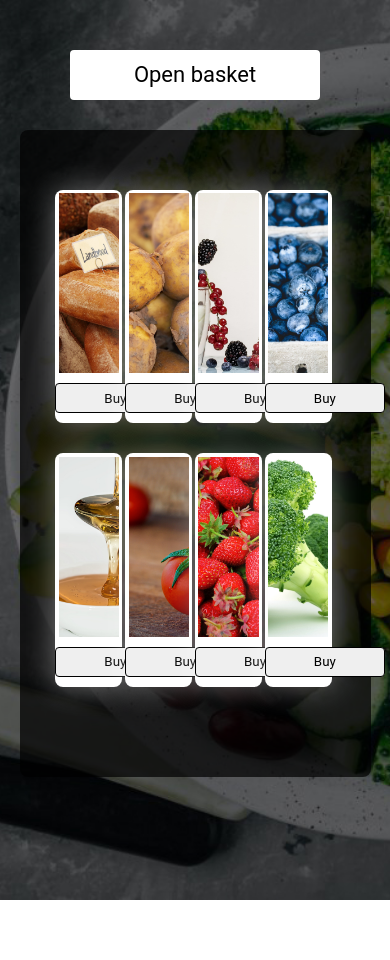
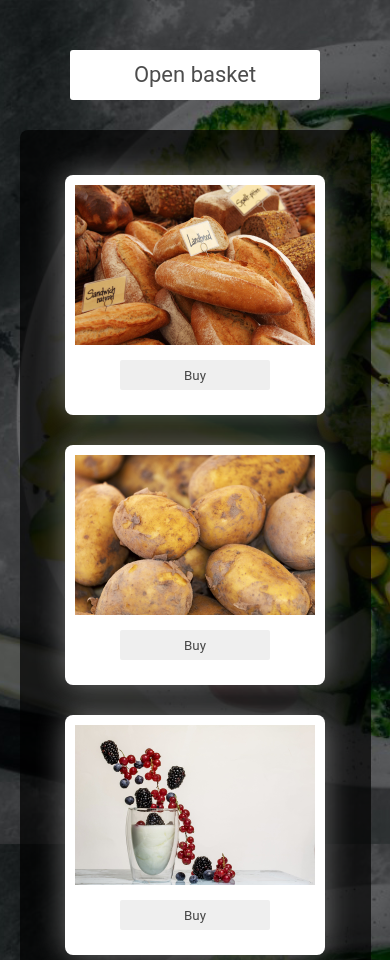
Before and after one commit to SunnatjonAbdurahmonov/product, a plain HTML site: page index.html in a window 390 px wide. Shown: the top 960 px of the page. Before the commit the page ends 900 px from the top, so only its background shows below. Drawn offline with Linux system fonts and the light colour scheme.

Commit message:
edit code

```diff
--- a/css/main.css
+++ b/css/main.css
@@ -7,101 +7,150 @@
 
 main {
     width: 100%;
-	height: 900px;
     padding-top: 50px;
     background: url('../images/food-bg.jpg') center center no-repeat;
     background-size: cover;
 }
+
 .open {
     display: block;
-	margin: 0 auto;
+    margin: 0 auto 30px;
     width: 250px;
     height: 50px;
-	margin-bottom: 30px;
     background-color: #fff;
-    border-radius: 4px;
+    border-radius: 3px;
     font-size: 22px;
     text-align: center;
     line-height: 50px;
     cursor: pointer;
     transition: 0.3s all;
+    color: rgba(0, 0, 0, .7);
 }
+
 .open:hover {
-    transform: scale(1.05);
+    background-color: rgba(0, 0, 0, .7);
+    color: #fff;
 }
+
 .shop {
     display: flex;
+    flex-wrap: wrap;
     justify-content: center;
     align-items: center;
-	flex-wrap: wrap;
     width: 90%;
     min-height: 560px;
     margin: 0 auto;
-	padding: 60px 30px;
-    background-color: rgba(0,0,0,.7);
+    padding: 30px;
+    background-color: rgba(0, 0, 0, .7);
     border-radius: 8px;
 }
+
 .product {
     width: 23%;
     min-height: 200px;
-	margin-right: 1%;
+    margin: 15px 10px;
     background-color: #fff;
     border-radius: 8px;
-    margin-bottom: 30px;
-    box-shadow: 0 0 30px rgba(256,256,256, .4);
+    box-shadow: 0 0 30px rgba(256, 256, 256, .4);
+    padding-bottom: 10px;
 }
+
 .product .product-card {
-	display: block;
-	width: 90%;
+    display: flex;
+    align-content: center;
+    justify-content: center;
+    padding: 10px;
+    width: 100%;
     height: 180px;
     margin: 0 auto;
-	margin-top: 5%;
 }
+
 .product .product-card img {
     width: 100%;
     height: 100%;
     object-fit: cover;
 }
-button {
+
+.buy-button {
     display: block;
-	width: 120px;
+    width: 150px;
     height: 30px;
-	margin: 0 auto;
-    margin-top: 10px;
-    margin-bottom: 10px;
-    border: 1px solid #000;
-    border-radius: 4px;
+    margin: 5px auto;
+    border-radius: 2px;
     cursor: pointer;
+    transition: all .3s;
+    border: none;
+    color: rgba(0, 0, 0, .7);
 }
+
+.buy-button:hover {
+    background-color: rgba(0, 0, 0, .7);
+    color: #fff;
+}
+
 .cart {
     display: none;
     width: 100%;
-	height: 100%;
+    height: 120%;
     position: absolute;
     top: 0;
-	background-color: rgba(0,0,0,.9)
+    background-color: rgba(0, 0, 0, .9)
 }
+
 h2 {
     color: #fff;
     font-size: 30px;
     text-align: center;
     margin-top: 30px;
 }
+
 .cart .cart-field {
     width: 80%;
-	height: 600px;
+    height: 80%;
     display: flex;
     justify-content: center;
     align-items: center;
     flex-wrap: wrap;
-	margin: 0 auto;
-	margin-top: 30px;
+    margin: 30px auto 0;
     border: 1px solid white;
 }
+
 .close {
+    display: block;
     width: 200px;
     height: 50px;
     background-color: #fff;
     font-size: 26px;
-	margin-top: 10px;
+    margin: 10px auto;
+    border: none;
+    border-radius: 3px;
+    transition: all .3s;
+    color: rgba(0, 0, 0, .7);
 }
+
+.close:hover {
+    background-color: rgba(0, 0, 0, .7);
+    color: #fff;
+}
+
+
+@media only screen and (max-width: 1200px) {
+
+    main {
+        background-repeat: repeat-y;
+        background-size: cover;
+        background-attachment: fixed;
+        padding-bottom: 50px;
+    }
+
+    .product {
+        width: auto;
+        height: auto;
+        margin: 15px;
+        padding-bottom: 20px;
+    }
+
+    .cart {
+        height: auto;
+    }
+}
--- a/index.html
+++ b/index.html
@@ -16,49 +16,49 @@
                     <div class="product-card">
                         <img src="./images/bread.jpg" alt="bread">
                     </div>
-                    <button>Buy</button>
+                    <button class="buy-button">Buy</button>
                 </div>
                 <div class="product">
                     <div class="product-card">
                         <img src="./images/potato.jpg" alt="potato">
                     </div>
-                    <button>Buy</button>
+                    <button class="buy-button">Buy</button>
                 </div>
                 <div class="product">
                     <div class="product-card">
                         <img src="./images/yogurt.jpg" alt="yogurt">
                     </div>
-                    <button>Buy</button>
+                    <button class="buy-button">Buy</button>
                 </div>
                 <div class="product">
                     <div class="product-card">
                         <img src="./images/blueberry.jpg" alt="blueberry">
                     </div>
-                    <button>Buy</button>
+                    <button class="buy-button">Buy</button>
                 </div>
                 <div class="product">
                     <div class="product-card">
                         <img src="./images/honey.jpg" alt="honey">
                     </div>
-                    <button>Buy</button>
+                    <button class="buy-button">Buy</button>
                 </div>
                 <div class="product">
                     <div class="product-card">
                         <img src="./images/tomato.jpg" alt="tomato">
                     </div>
-                    <button>Buy</button>
+                    <button class="buy-button">Buy</button>
                 </div>
                 <div class="product">
                     <div class="product-card">
                         <img src="./images/strawberries.jpg" alt="strawberries">
                     </div>
-                    <button>Buy</button>
+                    <button class="buy-button">Buy</button>
                 </div>
                 <div class="product">
                     <div class="product-card">
                         <img src="./images/broccoli.jpg" alt="broccoli">
                     </div>
-                    <button>Buy</button>
+                    <button class="buy-button">Buy</button>
                 </div>
             </div>
         </main>
```
Lines whose indentation alone changed are shown as unchanged.
